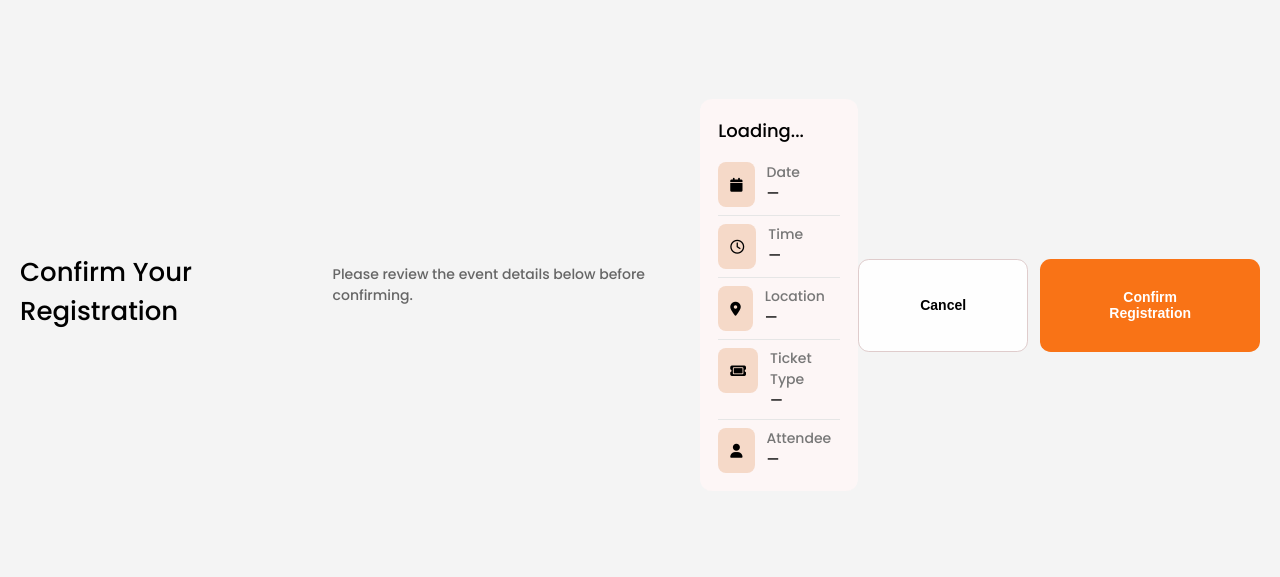
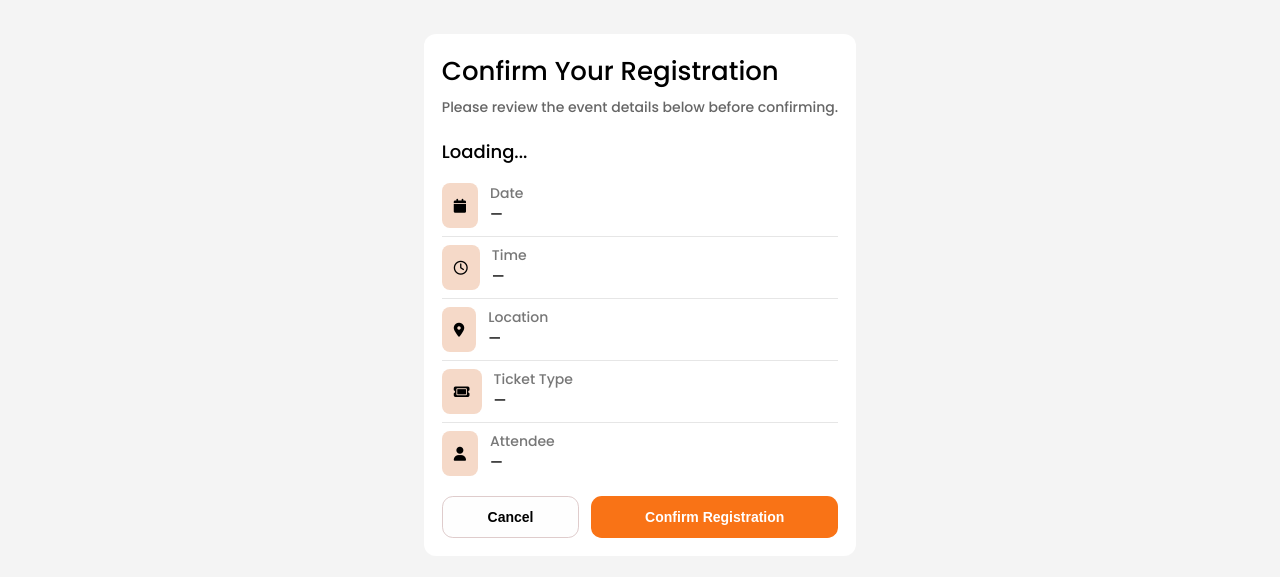
Before and after one commit to TonytheDev01/EventPro-Frontend, a plain HTML site: page pages/confirm-registration.html in a window 1280 px wide. Shown: the part 105-682 px from the top of the page. Drawn offline with Linux system fonts and the light colour scheme.

Commit message:
correct error in JS, correct CSS button styling and HTML structuring

```diff
--- a/js/confirm-registration.js
+++ b/js/confirm-registration.js
@@ -91,7 +91,7 @@ if (!eventData) {
 const event = JSON.parse(eventData);
 
 try {
-    const response = await fetch(${BASE_URL}/event/${event_id}/register, {
+    const response = await fetch(`${BASE_URL}/event/${event_id}/register`, {
     method: "POST",
 
     headers: {
--- a/pages/confirm-registration.html
+++ b/pages/confirm-registration.html
@@ -9,12 +9,12 @@
 </head>
 <body>
 
-    <h1>Confirm Your Registration</h1>
-    <p class="subtitle">
-        Please review the event details below before confirming.
-    </p>
+
 
     <div class="event-box">
+
+        <h1>Confirm Your Registration</h1>
+        <p class="subtitle">Please review the event details below before confirming.</p>
 
         <!-- Event title — populated by JS -->
         <h2 id="event-title">Loading...</h2>
@@ -67,9 +67,8 @@
             </div>
         </div>
 
-    </div>
 
-    <!-- Error message — hidden by default -->
+        <!-- Error message — hidden by default -->
         <p class="error-message" id="errorMessage"></p>
 
         <div class="buttons">
@@ -79,6 +78,8 @@
 
     </div>
 
+    </div>
+
     <script src="../js/services/auth-service.js"></script>
     <script src="../js/confirm-registration.js"></script>
 
--- a/styles/confirm-registration.css
+++ b/styles/confirm-registration.css
@@ -18,12 +18,6 @@ body {
     max-width: 100%;
 }
 
-.card {
-    background: white;
-    padding: 1.5rem;
-    width: 100%;
-}
-
 /* TEXT */
 
 h1 {
@@ -42,7 +36,7 @@ h1 {
 /* EVENT BOX */
 
 .event-box {
-    background: #fdf6f6;
+    background: white;
     padding: 1.125rem;
     border-radius: 0.75rem;
 }
@@ -105,10 +99,9 @@ h1 {
 
 .cancel-btn {
     flex: 1;
-    height: 5.8125rem;
-    padding: 1.875rem 3.659rem;
+    padding: 0.75rem;
     border-radius: 10.8px;
-    border: 0.59px solid #dfcccc;
+    border: 1.5px solid #dfcccc;
     background: #fefefe;
     cursor: pointer;
     font-weight: 600;
@@ -123,8 +116,7 @@ h1 {
 
 .confirm-btn {
     flex: 2;
-    height: 5.8125rem;
-    padding: 1.875rem 3.659rem;
+    padding: 0.75rem;
     border: none;
     border-radius: 10.8px;
     background: #f97316;
```
